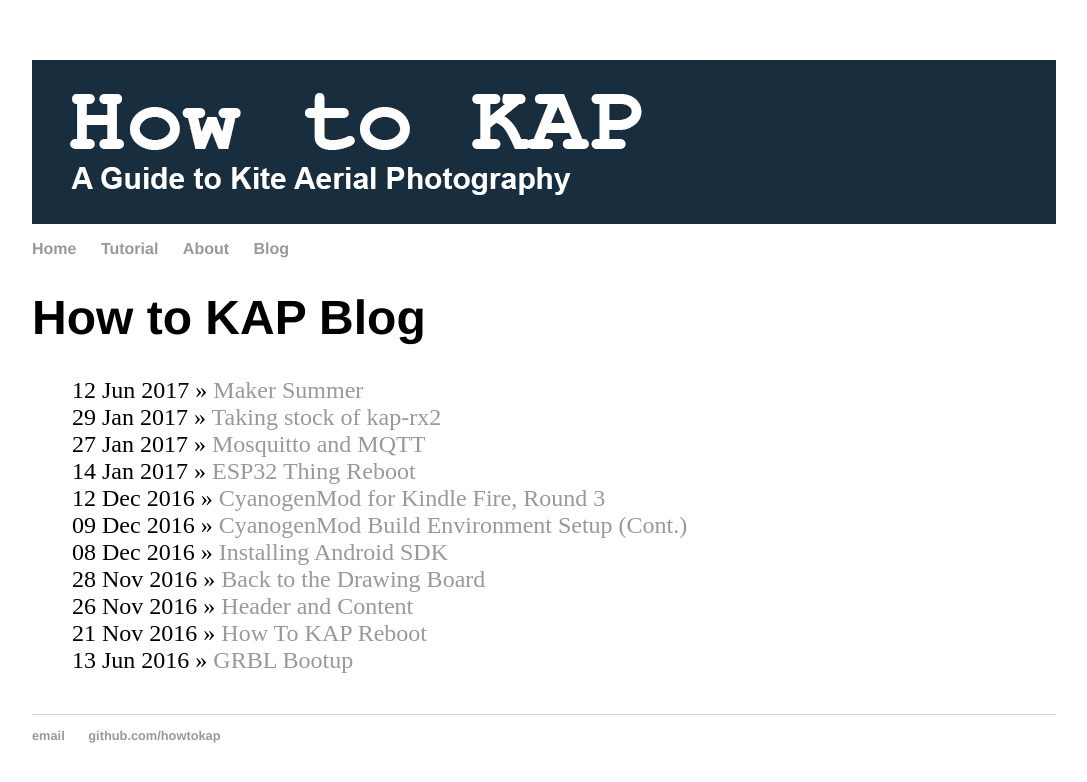
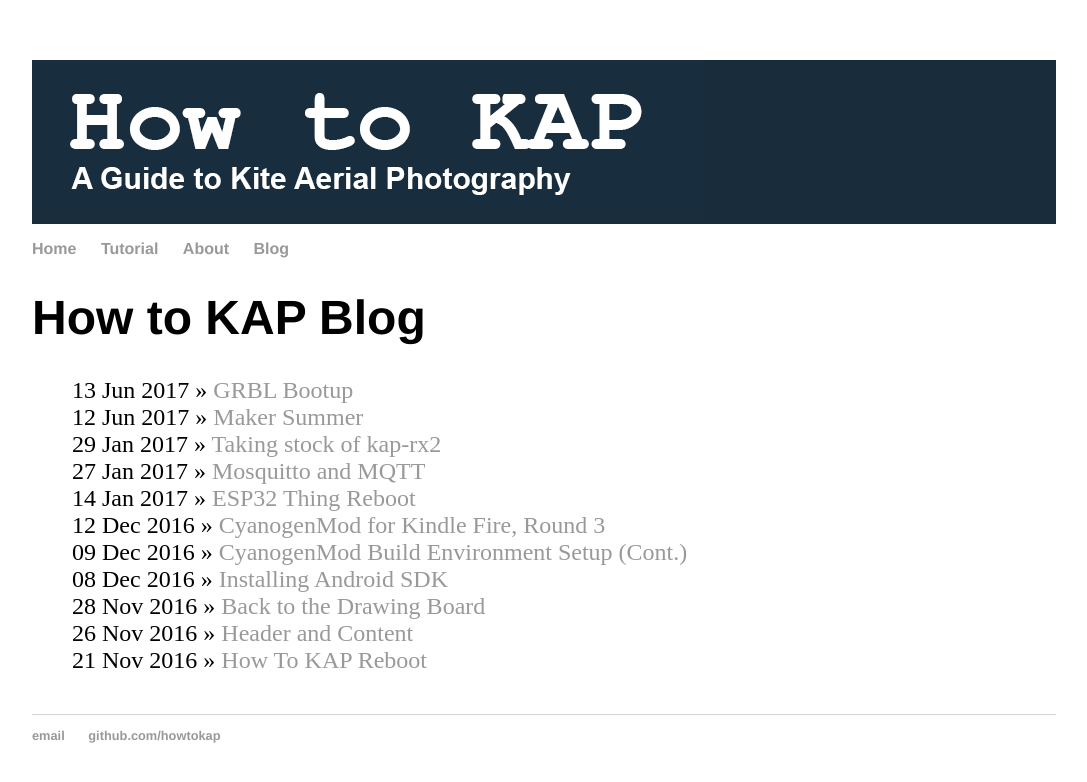
Before and after one commit to howtokap/howtokap.github.io, a Jekyll site: the page built from blog/index.html, in a window 1280 px wide. Shown: the top 782 px of the page, without its empty margins (96-1183 px from the left). Built offline with Jekyll 4.4.1, drawn with Linux system fonts in a browser that asks for light colours.

Commit message:
Fixed GRBL Bootup post.

```diff
--- a/_posts/2017-06-13-GRBL-Bootup.md
+++ b/_posts/2017-06-13-GRBL-Bootup.md
@@ -1,8 +1,10 @@
 ---
 layout: post
 title: "GRBL Bootup"
-date: 2016-06-13
+date: 2017-06-13
 ---
+
+## WTF
 
 Progress report from yesterday: The RAMPS 1.4 Kit arrived in the mail,
 including an Arduino Mega and 5 A4899 stepper drivers.  To get it
```
